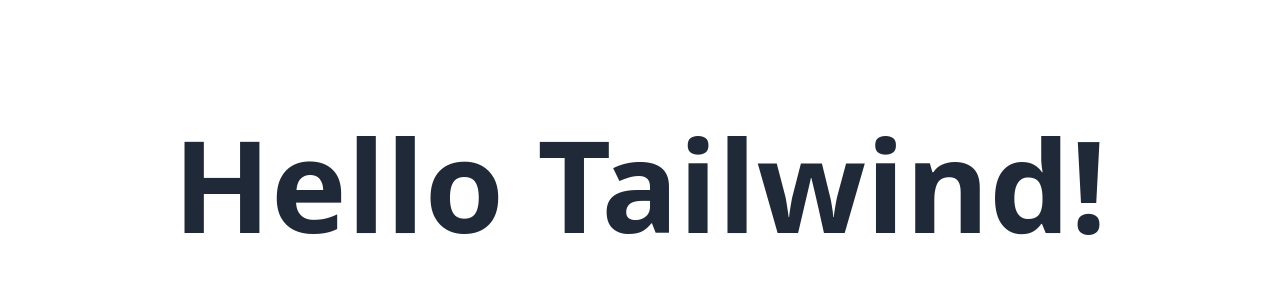
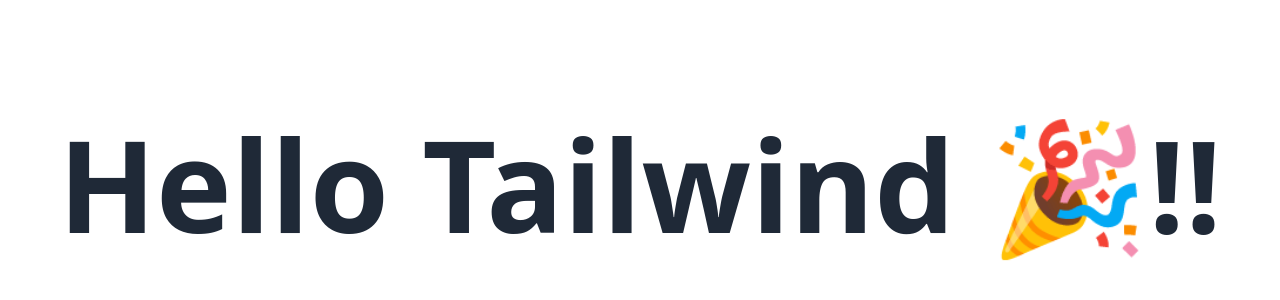
Before and after one commit to pjay2021/vite-tailwindcss-boilerplate, a website built with Vite: page index.html in a window 1280 px wide. Shown: the part 216-516 px from the top of the page. Built offline with nearby package versions, Linux system fonts and the light colour scheme.

Commit message:
tada emoji :)

```diff
--- a/index.html
+++ b/index.html
@@ -8,7 +8,7 @@
   </head>
   <body>
     <div id="app" class="flex h-screen justify-center items-center">
-      <h1 class="text-5xl md:text-9xl font-semibold text-gray-800">Hello Tailwind!</h1>
+      <h1 class="text-5xl md:text-9xl font-semibold text-gray-800">Hello Tailwind 🎉!!</h1>
     </div>
     <script type="module" src="/main.js"></script>
   </body>
```
